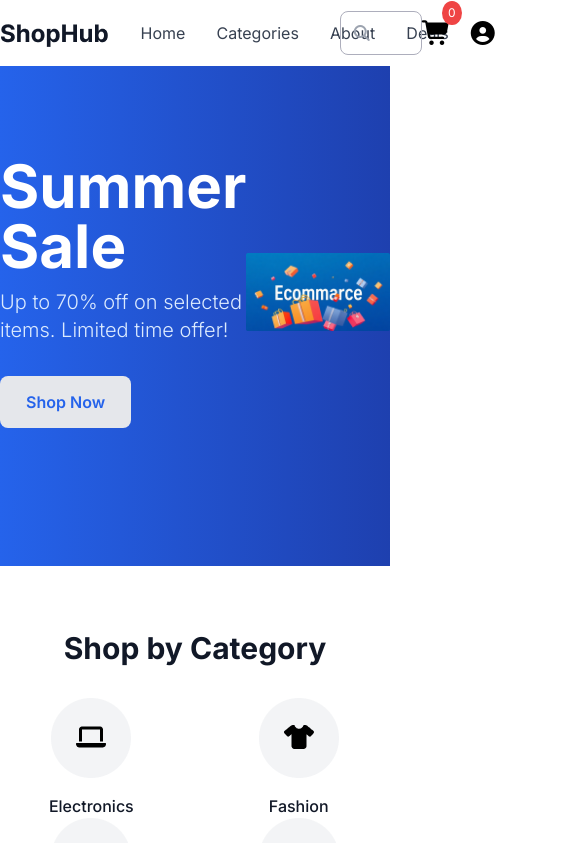
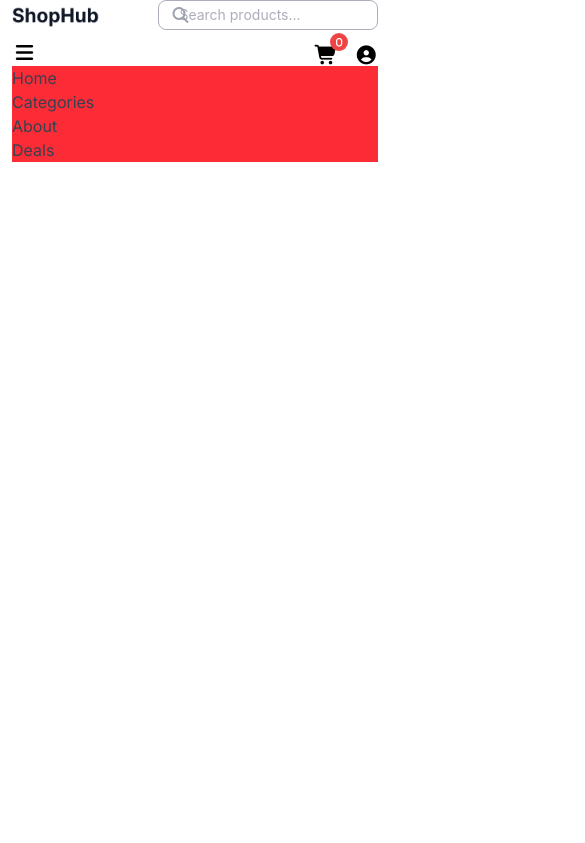
Before and after one commit to imam-programmer/ShopHub-E-commerce, a React (Vite) app: page / in a window 390 px wide. Shown: the top 843 px of the page, 585 px wide, since content can reach past the window. Built offline with nearby package versions, Linux system fonts and the light colour scheme.

Commit message:
navbar responsive half done

```diff
--- a/src/App.jsx
+++ b/src/App.jsx
@@ -10,11 +10,11 @@ const App = () => {
   return (
     <>
    <Header/>
-   <Banner/>
+   {/* <Banner/>
    <Category/>
    <Featured/>
    <Deal/>
-   <Footer/>
+   <Footer/> */}
     </>
   )
 }
--- a/src/components/Header.jsx
+++ b/src/components/Header.jsx
@@ -5,21 +5,43 @@ const Header = () => {
     <>
       <header className="mb-6.5">
         <div className="container">
-          <nav className="flex justify-between items-center h-16.25">
+          <nav className="flex justify-between items-center h-16.25 flex-wrap">
             <div className="flex items-center gap-[31.52px]">
-            <img src="./image/logo.png" alt="" />
-            <ul className="flex items-center gap-[31.19px]">
+            <img src="./image/logo.png" alt="" className="w-[80%]"/>
+            <ul className="md:flex hidden items-center gap-[31.19px] ">
               <li className="nav-li">Home</li>
               <li className="nav-li">Categories</li>
               <li className="nav-li">About</li>
               <li className="nav-li">Deals</li>
             </ul>
             </div>
-            <div className=" w-lg relative">
+            <div className=" md:w-lg relative w-[60%]">
               <i class="fa-solid fa-magnifying-glass absolute left-3 top-4/8 text-[#9CA3AF]  translate-y-[-50%] text-base"></i>
               <input type="text" placeholder="Search products..." className="search-input"  />
             </div>
-            <div className="flex items-center gap-4">
+
+
+
+            <div className="md:hidden flex items-center relative justify-between w-full mt-3 ">
+              <label htmlFor="baricon">
+              <i class="fa-solid fa-bars text-xl"></i>
+              </label>
+              <input type="checkbox" id="baricon" className="hidden"/>
+                <ul className=" bg-red-500 w-full absolute top-6">
+              <li className="nav-li">Home</li>
+              <li className="nav-li">Categories</li>
+              <li className="nav-li">About</li>
+              <li className="nav-li">Deals</li>
+            </ul>
+            <div className="flex items-center gap-4 ">
+
+            <i class="fa-solid fa-cart-shopping text-[19px] relative" ><span className="absolute -top-3 text-[10px] text-white bg-[#EF4444] -right-2.5 py-1 px-1.5 rounded-full" >0</span></i>
+            <i class="fa-solid fa-circle-user text-[19px] "></i>
+            </div>
+            </div>
+
+
+            <div className="md:flex items-center gap-4 hidden">
 
             <i class="fa-solid fa-cart-shopping text-[24px] relative" ><span className="cart-span" >0</span></i>
             <i class="fa-solid fa-circle-user text-[24px] "></i>
--- a/src/index.css
+++ b/src/index.css
@@ -1,7 +1,7 @@
 @import "tailwindcss";
 
 .container{
-    @apply max-w-304 h-10  mx-auto
+    @apply max-w-304 h-10  mx-auto px-3 md:px-0
 }
 @theme{
     --font-inter: "Inter", sans-serif;
@@ -10,7 +10,7 @@
     @apply font-inter text-[#374151] leading-6 font-normal text-base
 }
 .search-input{
-    @apply w-full font-normal text-base border border-[#ADAEBC] pl-10 pr-10 box-border pt-2.25 pb-2.25 placeholder:leading-6 leading-6 placeholder:text-[#ADAEBC] rounded-lg
+    @apply w-full font-normal md:text-base border text-[14px]  border-[#ADAEBC] px-5 py-0.5 md:pl-10 md:pr-10 box-border md:pt-2.25 md:pb-2.25 placeholder:leading-6 leading-6 placeholder:text-[#ADAEBC] rounded-lg
 }
 .cart-span{
     @apply absolute text-[12px] font-normal font-inter  text-[#FFFFFF] rounded-[50%] p-1.5 bg-[#EF4444] -top-5 -right-2.5
```
